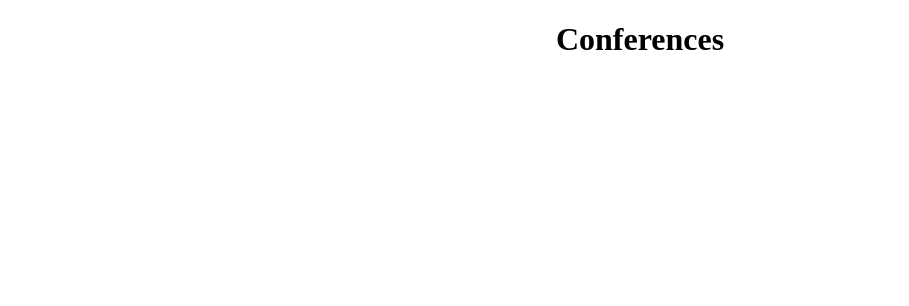
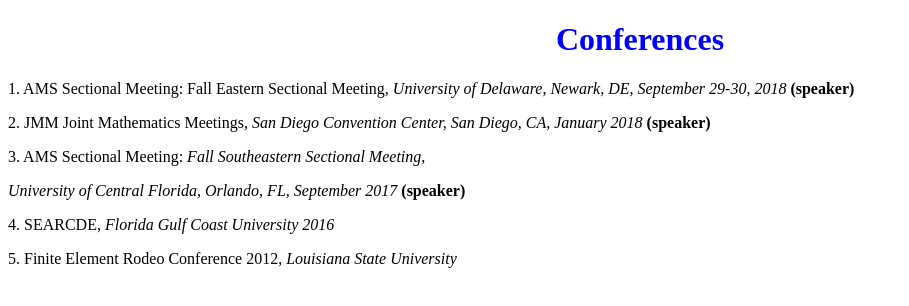
Before and after one commit to AliHag88/AliHag88.github.io, a plain HTML site: page Conferences.html in a window 1280 px wide. Shown: the whole page, without its empty margins (0-909 px from the left). Drawn offline with Linux system fonts and the light colour scheme.

Commit message:
Conferences
Conferences before fall 2018

```diff
--- a/Conferences.html
+++ b/Conferences.html
@@ -2,7 +2,22 @@
 
 <html>
 
-<h1 align=center> Conferences </h1>
+<h1 style="color:blue"; align="center"> Conferences </h1>
+
+
+<p> 1. AMS Sectional Meeting: Fall Eastern Sectional Meeting, <i> University of Delaware, Newark, DE, September 29-30, 2018 </i> <b>(speaker)</b> </p>
+
+<p> 2. JMM Joint Mathematics Meetings, <i> San Diego Convention Center, San Diego, CA, January 2018 </i> <b> (speaker) </b> </p>
+
+<p> 3. AMS Sectional Meeting: <i> Fall Southeastern Sectional Meeting, </i> </p>
+
+<p> <i> University of Central Florida, Orlando, FL, September 2017 </i> <b> (speaker) </b> </p>
+
+<p> 4. SEARCDE, <i> Florida Gulf Coast University 2016 </i> </p>
+
+<p> 5. Finite Element Rodeo Conference 2012, <i> Louisiana State University </i> </p>
+
+
 
 
 </html>
```
